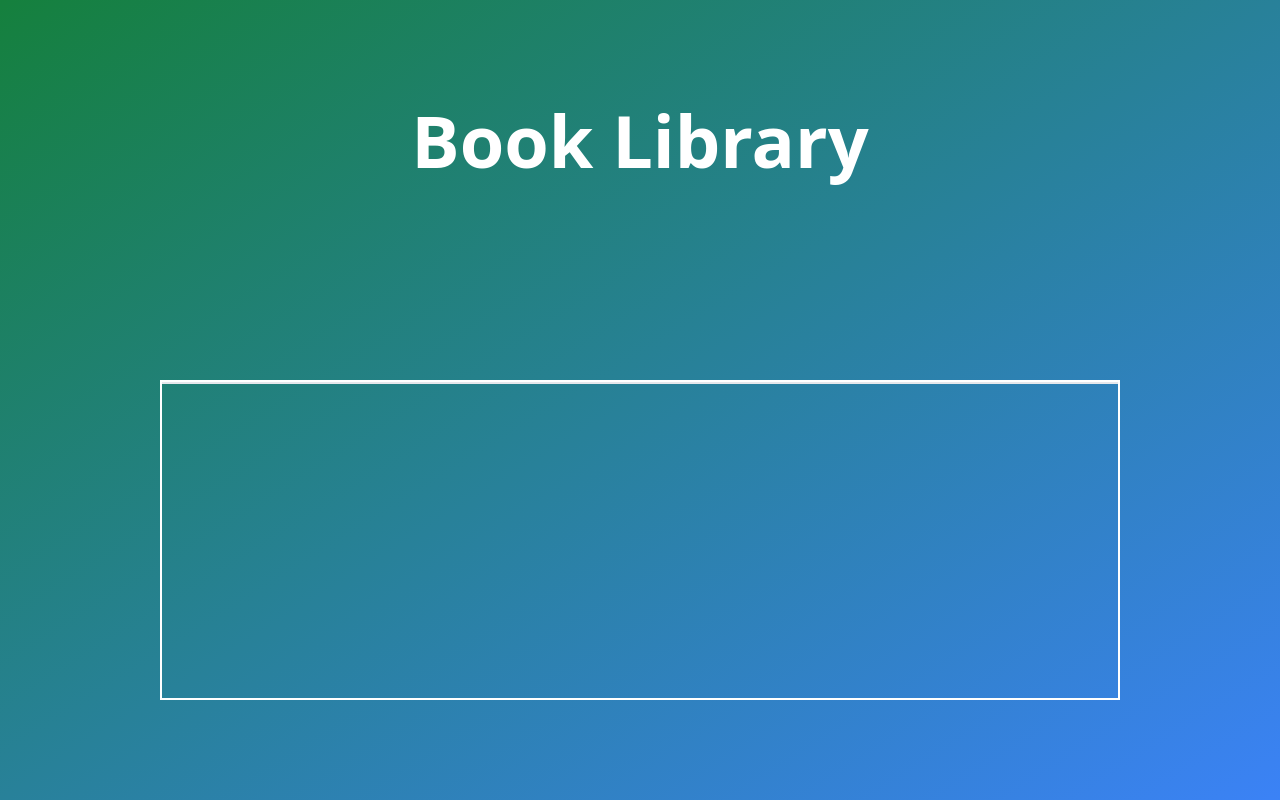
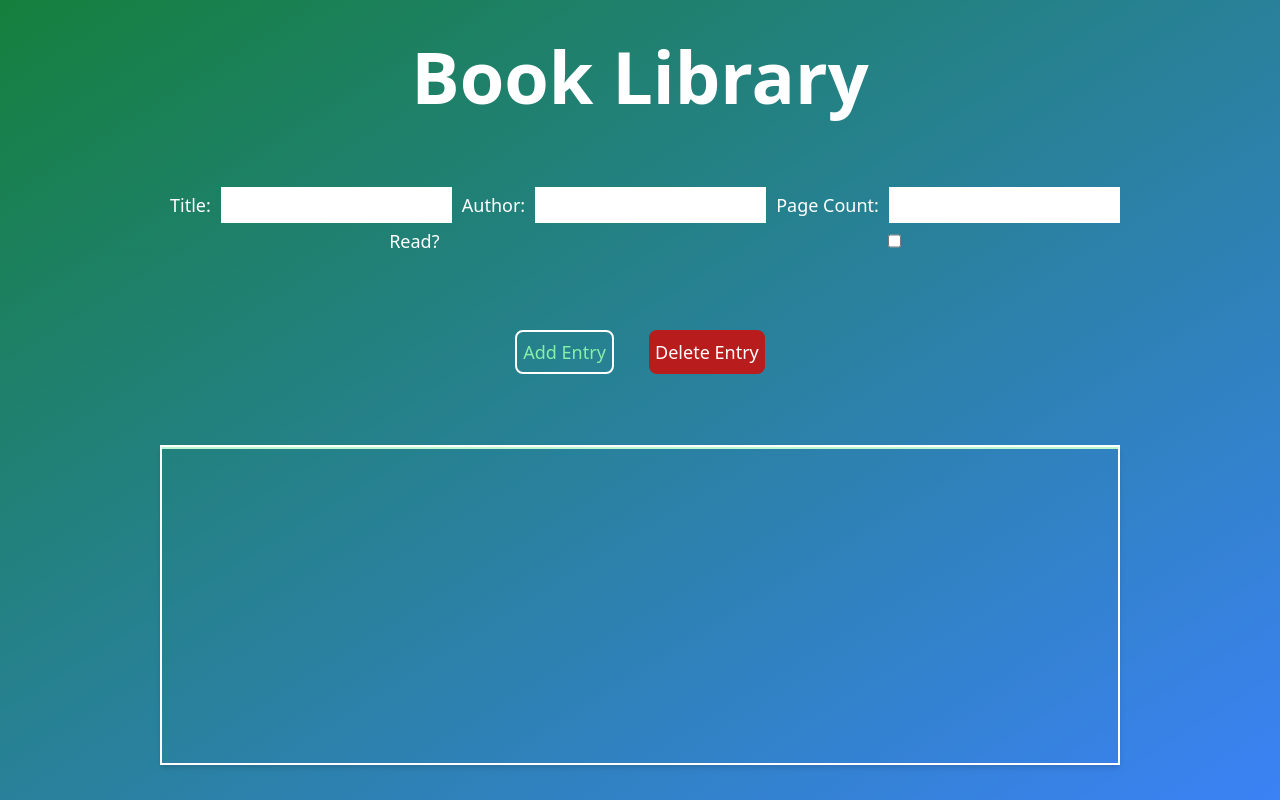
Before and after one commit to rlaw28/book-library, a website: page dist/index.html in a window 1280 px wide. Drawn offline with Linux system fonts and the light colour scheme; files that its build step writes are made by us from their sources.

Commit message:
Add inputs and buttons to recieve book entry information to store in library.

```diff
--- a/dist/index.html
+++ b/dist/index.html
@@ -8,7 +8,25 @@
 </head>
 <body class="bg-green-700 bg-gradient-to-tl from-blue-500 h-screen w-screen flex flex-col items-center justify-around">
     <h1 class="text-7xl font-semibold text-white my-1">Book Library</h1>
-    <div class="bg-transparent w-3/4 h-2/5 text-white border-2 border-white grid-rows-1 gap-y-1 grid-flow-row auto-rows-fr">
+    <div class="input w-3/4 bg-transparent flex justify-around flex-wrap">
+        <label class="text-lg text-white p-1 mx-1.5" for="title">Title:</label>
+        <input type="text" id="title">
+
+        <label class="text-lg text-white p-1 mx-1.5" for="author">Author:</label>
+        <input type="text" id="author">
+
+        <label class="text-lg text-white p-1 mx-1.5" for="pages">Page Count:</label>
+        <input type="text" id="pages">
+
+        <label class="text-lg text-white p-1 mx-1.5" for="title">Read?</label>
+        <input type="checkbox" id="read">
+
+    </div>
+    <div class="buttons w-1/4 flex justify-evenly">
+        <button class="add-entry text-green-300 text-lg p-1.5 bg-transparent border-2 border-white rounded-lg">Add Entry</button>
+        <button class="delete-entry text-white text-lg p-1.5 bg-red-700 rounded-lg">Delete Entry</button>
+    </div>
+    <div class="bg-transparent w-3/4 h-2/5 text-white border-2 border-white shadow-md grid-rows-1 gap-y-1 grid-flow-row auto-rows-fr">
         <div class="entry-card bg-transparent border border-green-200"></div>
     </div>
     <script src="script.js"></script>
```
Also changed, not shown: dist/output.css.
